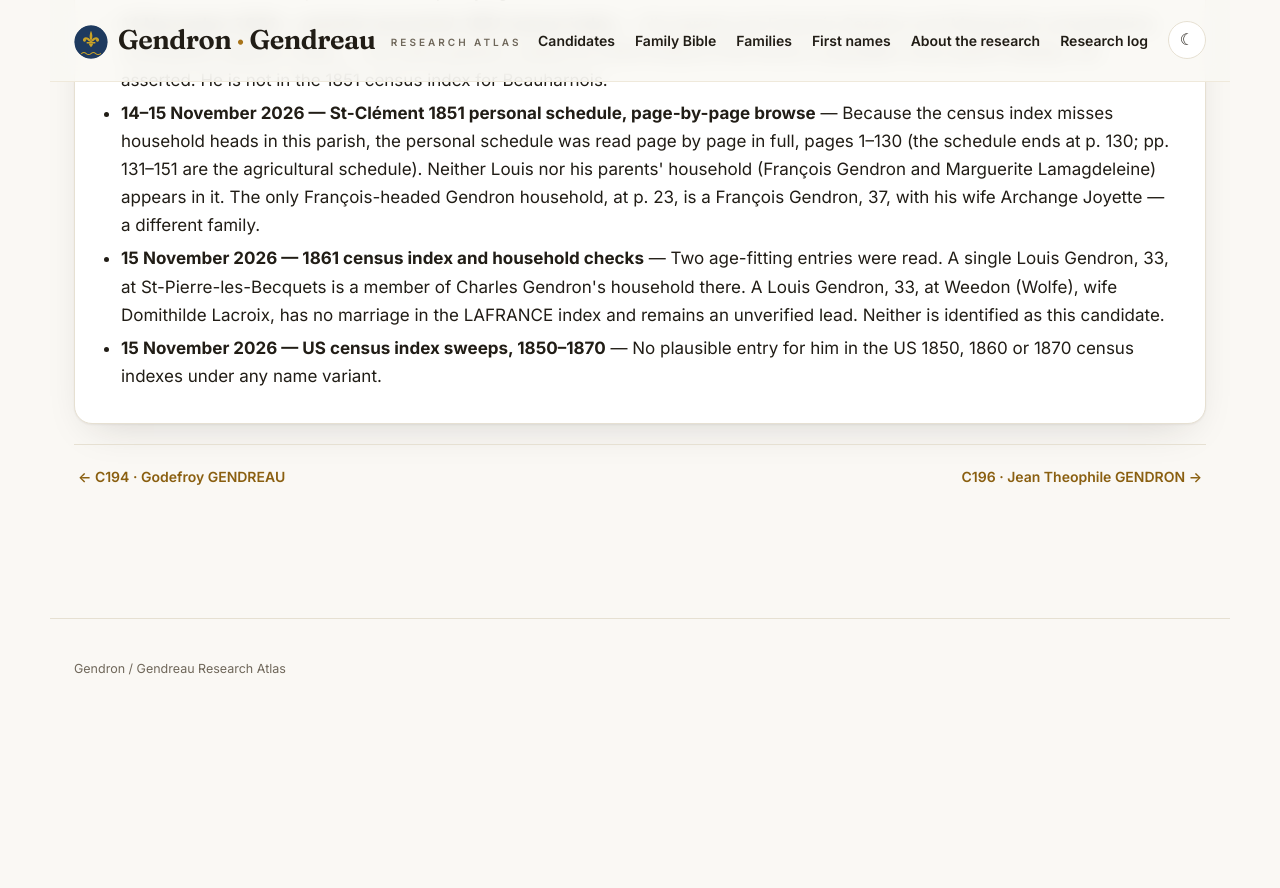
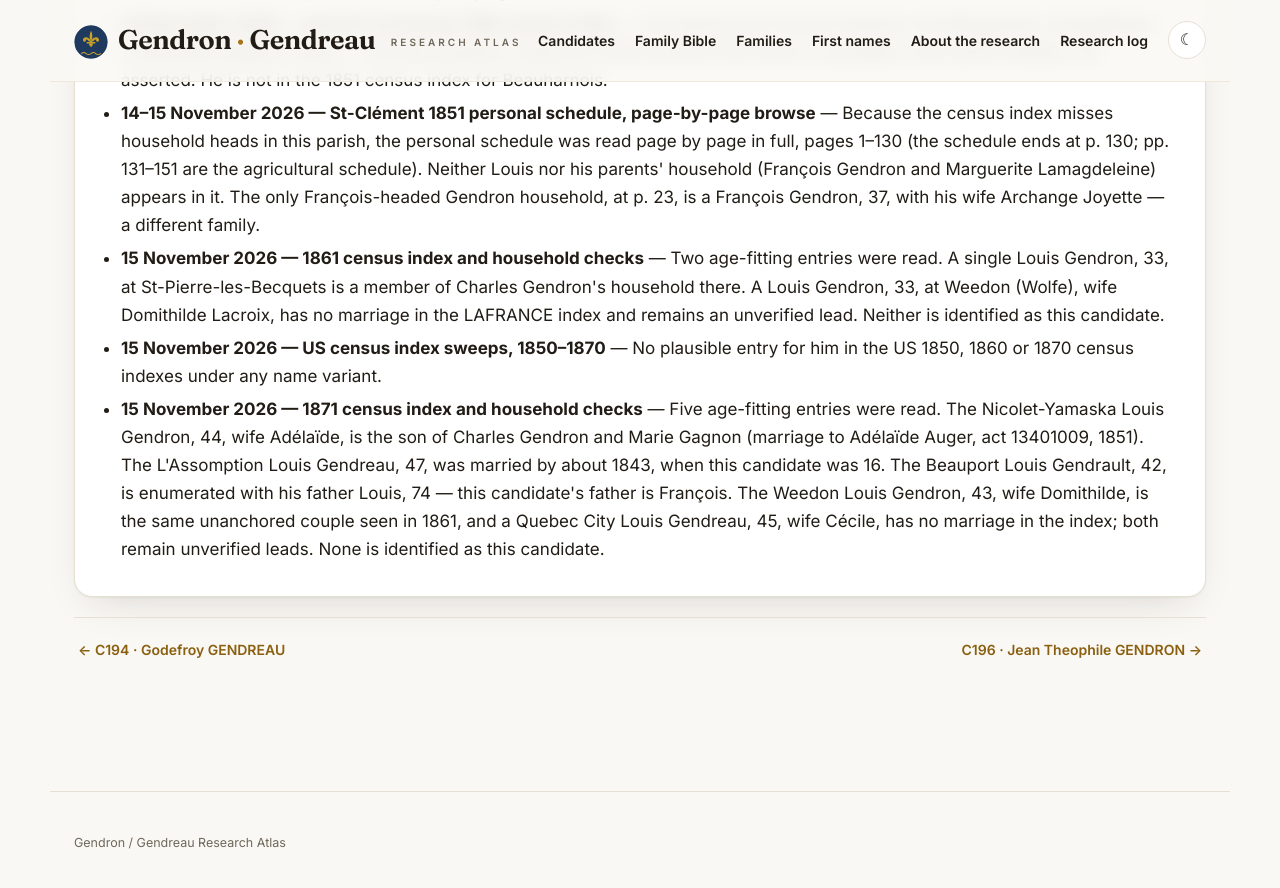
Before and after one commit to vetharmon/gendron-research, a Jekyll site: the page built from _candidates/c195.md, in a window 1280 px wide and 900 px high, scrolled down 2436 px. Shown: the top 888 px of the window. Built offline with Jekyll 4.4.1, drawn with Linux system fonts in a browser that asks for light colours; before the commit the page ends 3162 px from its top, so only the background shows below that.

Commit message:
1871 census round for the Beauharnois cluster: page sync

```diff
--- a/_candidates/c195.md
+++ b/_candidates/c195.md
@@ -25,6 +25,8 @@ search_log:
     outcome: "Two age-fitting entries were read. A single Louis Gendron, 33, at St-Pierre-les-Becquets is a member of Charles Gendron's household there. A Louis Gendron, 33, at Weedon (Wolfe), wife Domithilde Lacroix, has no marriage in the LAFRANCE index and remains an unverified lead. Neither is identified as this candidate."
   - resource: "15 November 2026 — US census index sweeps, 1850–1870"
     outcome: "No plausible entry for him in the US 1850, 1860 or 1870 census indexes under any name variant."
+  - resource: "15 November 2026 — 1871 census index and household checks"
+    outcome: "Five age-fitting entries were read. The Nicolet-Yamaska Louis Gendron, 44, wife Adélaïde, is the son of Charles Gendron and Marie Gagnon (marriage to Adélaïde Auger, act 13401009, 1851). The L'Assomption Louis Gendreau, 47, was married by about 1843, when this candidate was 16. The Beauport Louis Gendrault, 42, is enumerated with his father Louis, 74 — this candidate's father is François. The Weedon Louis Gendron, 43, wife Domithilde, is the same unanchored couple seen in 1861, and a Quebec City Louis Gendreau, 45, wife Cécile, has no marriage in the index; both remain unverified leads. None is identified as this candidate."
 permalink: /candidates/c195/
 sources:
   - label: "LAFRANCE baptism (act 4253710)"
```
Also changed, not shown: _candidates/c080.md (+2 -0 lines), _candidates/c111.md (+2 -0 lines), _candidates/c172.md (+2 -0 lines), _candidates/c212.md (+2 -0 lines).
